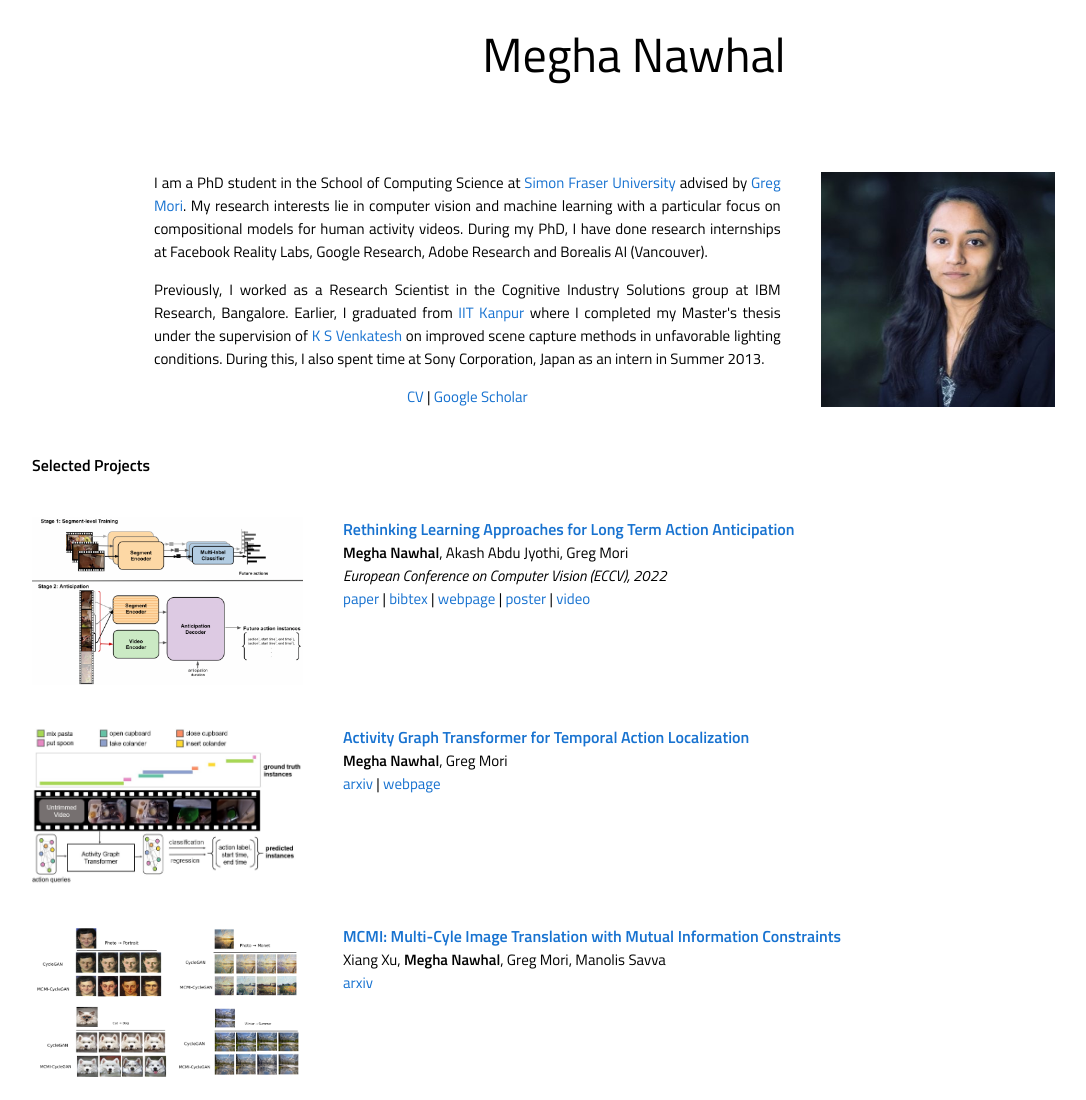
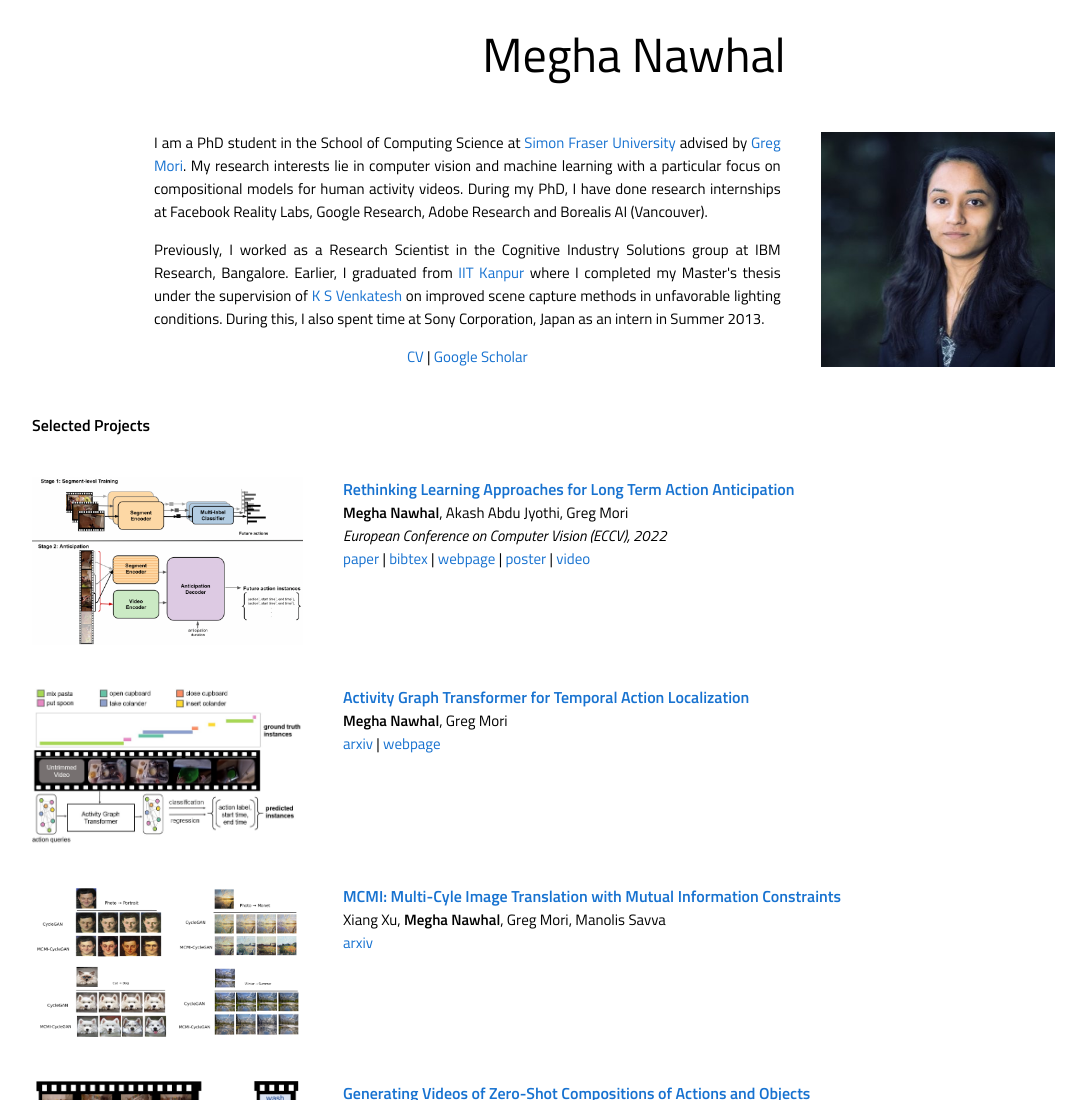
Before and after one commit to meghanawhal/meghanawhal.github.io, a plain HTML site: page index.html in a window 1280 px wide. Shown: the top 1100 px of the page, without its empty margins (6-1092 px from the left). Drawn offline with Linux system fonts and the light colour scheme; a script that the page names is missing.

Commit message:
Reducing space between heading and description.

```diff
--- a/index.html
+++ b/index.html
@@ -64,8 +64,6 @@
   </p>
 <body>
 <table width="1000" border="0" align="center" border="0" cellspacing="0" cellpadding="20">
-  <tr><td>
-
   <tr>
     <td width="60%" valign="middle" align="justify">
 	    <p>I am a PhD student in the School of Computing Science at <a href="http://www.sfu.ca/">Simon Fraser University</a> advised by <a href="http://www.cs.sfu.ca/~mori/">Greg Mori</a>. My research interests lie in computer vision and machine learning with a particular focus on compositional models for human activity videos. During my PhD, I have done research internships at Facebook Reality Labs, Google Research, Adobe Research and Borealis AI (Vancouver). </p>
```
